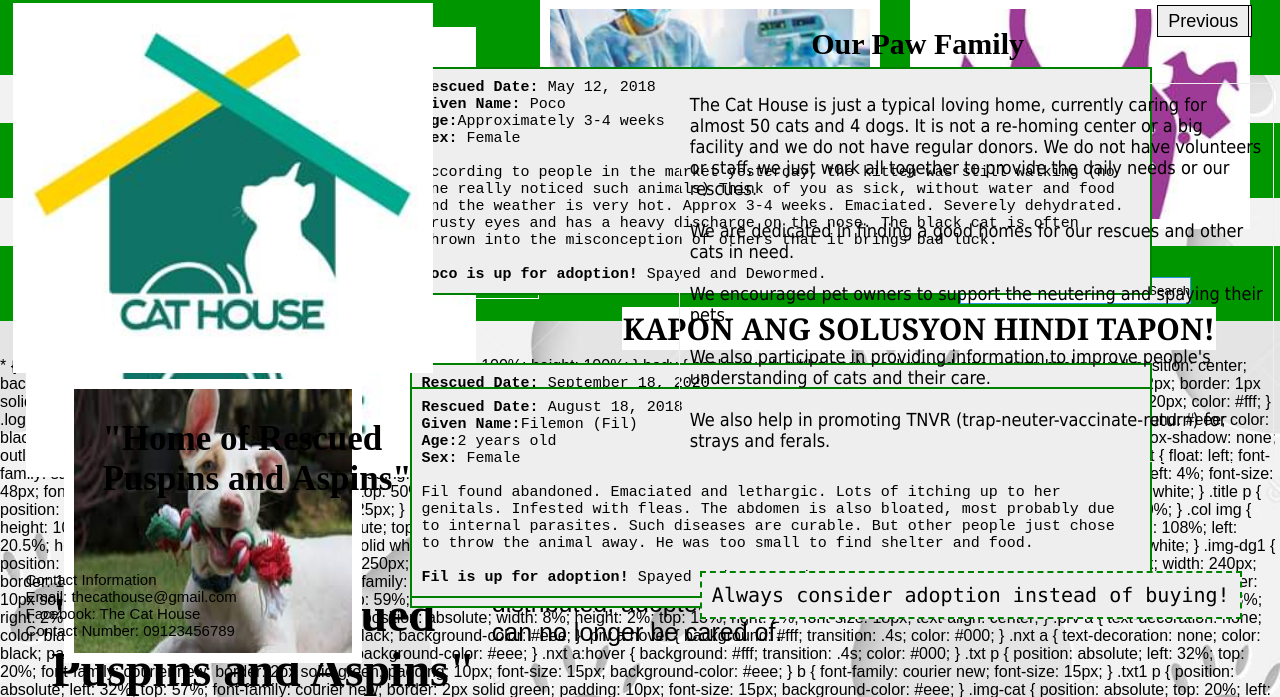
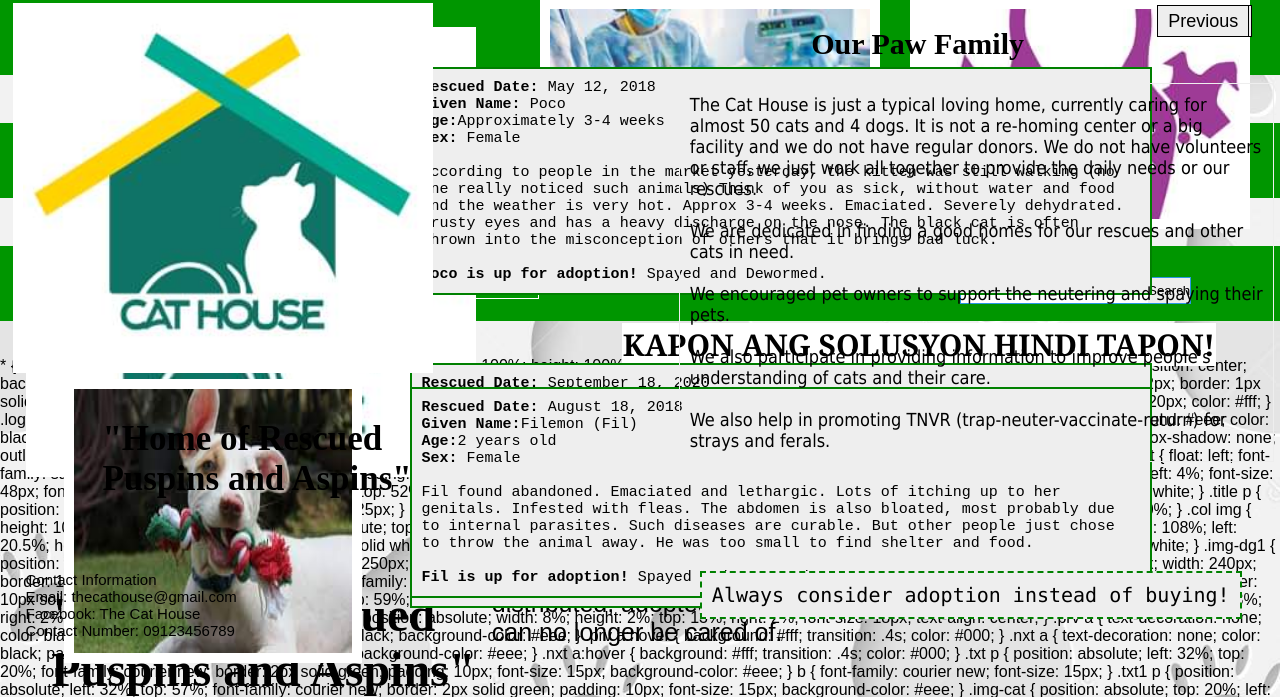
Before and after one commit to Izaaaajy/MyWeb, a PHP site: page /index.php in a window 1280 px wide. Shown: the part 93-790 px from the top of the page. Run offline with PHP 8.4, Linux system fonts and the light colour scheme.

Commit message:
Update style3.css

```diff
--- a/style3.css
+++ b/style3.css
@@ -120,7 +120,7 @@ h1 {
 
 h2 {
 	position: absolute;
-	top: 50%;
+	top: 52%;
 	right: 5%;
 	font-size: 30px;
 	font-family: georgia;
```
